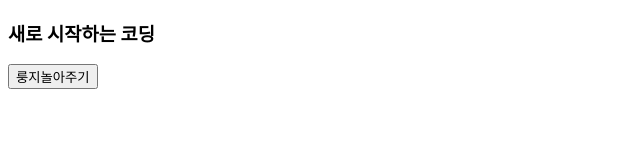
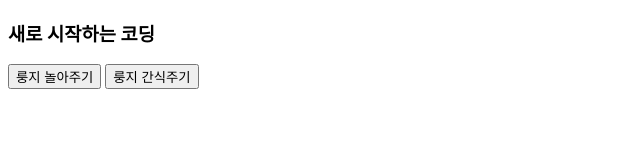
Before and after one commit to Roong-z/Study-git, a plain HTML site: page index.html in a window 1280 px wide. Shown: the whole page, without its empty margins (0-640 px from the left). Drawn offline with Linux system fonts and the light colour scheme.

Commit message:
깃연습4

```diff
--- a/index.html
+++ b/index.html
@@ -8,6 +8,7 @@
 </head>
 <body>
     <h3>새로 시작하는 코딩</h3>
-    <button>룽지놀아주기</button>
+    <button>룽지 놀아주기</button>
+    <button>룽지 간식주기</button>
 </body>
 </html>
```
